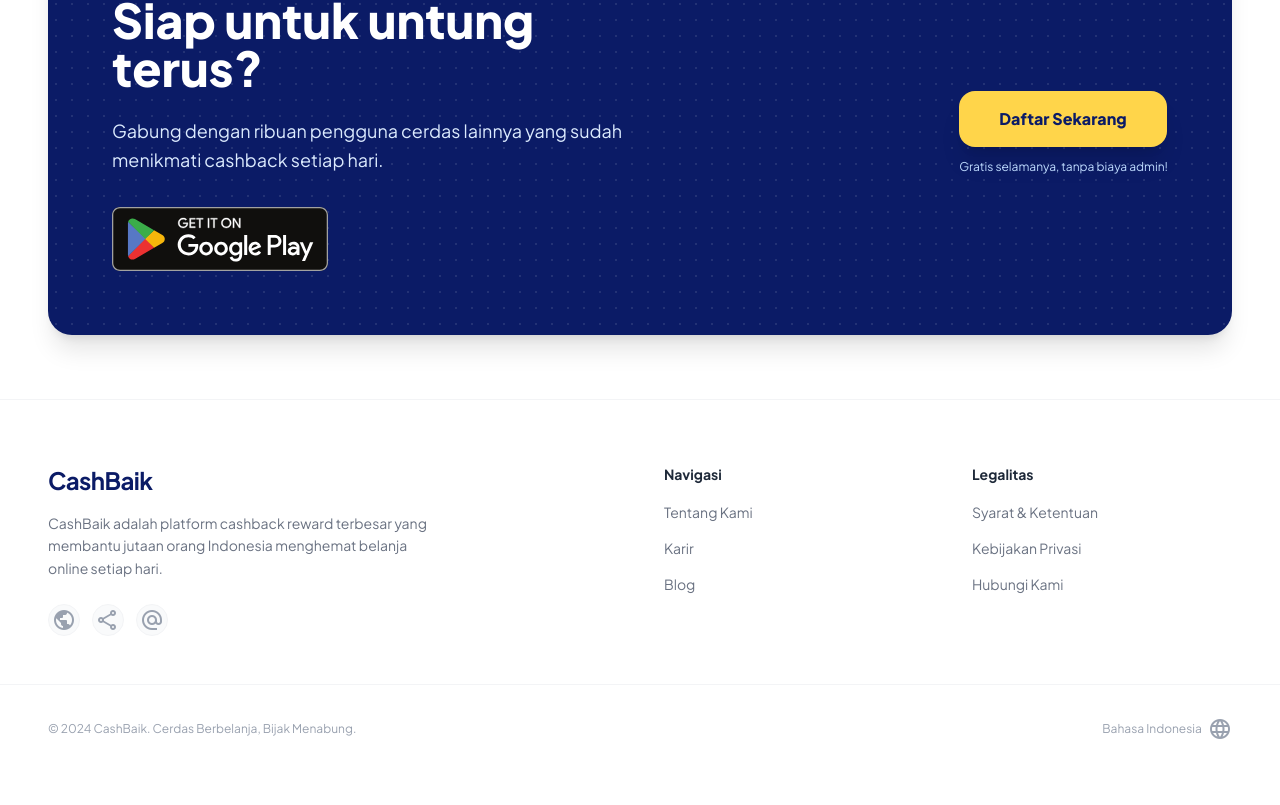
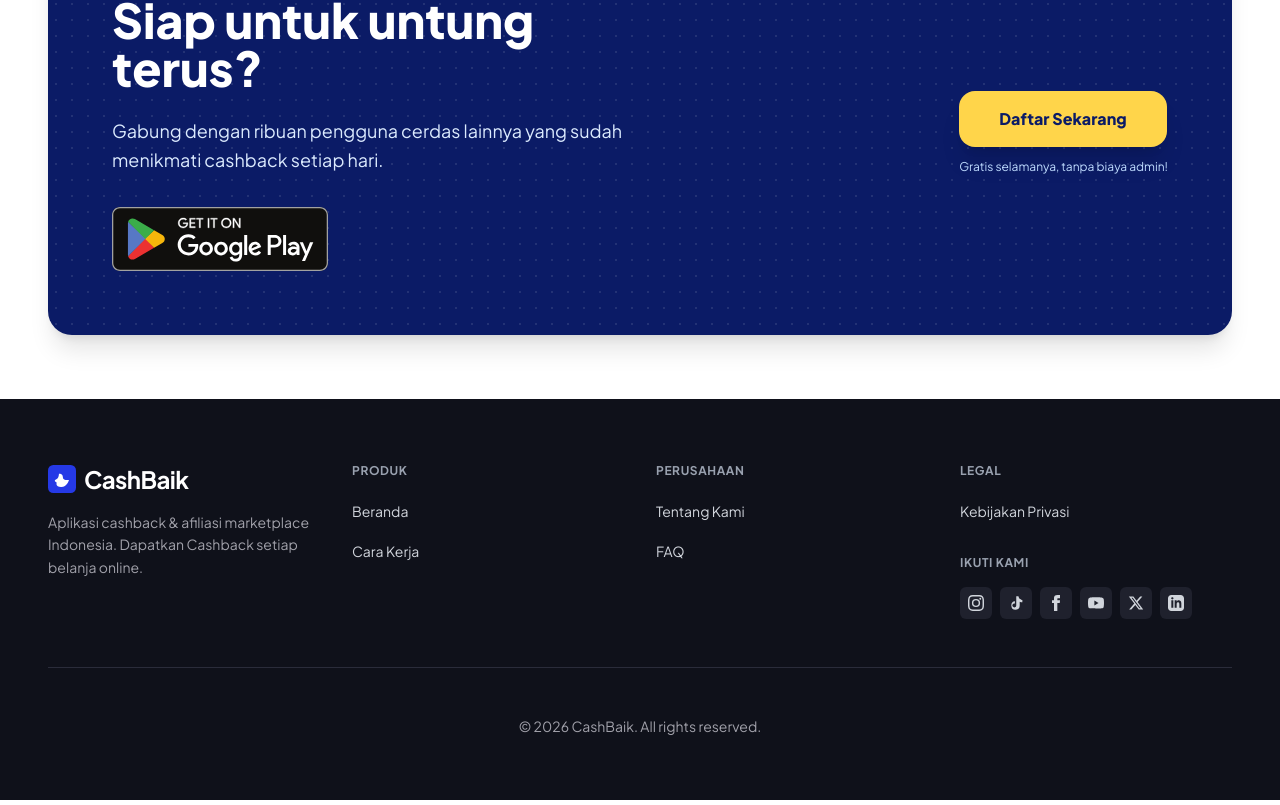
Before and after one commit to rosalindahayin58-source/CashBaik.com, a Vue app: page / in a window 1280 px wide. Shown: the part 1883-2688 px from the top of the page. Built offline with nearby package versions, Linux system fonts and the light colour scheme.

Commit message:
Update semua perubahan

```diff
--- a/src/components/FooterSection.vue
+++ b/src/components/FooterSection.vue
@@ -1,58 +1,86 @@
 <template>
-  <footer class="bg-white border-t border-gray-100 py-16" id="bantuan">
-    <div class="max-w-7xl mx-auto px-6 md:px-12 grid grid-cols-1 md:grid-cols-4 gap-12 mb-12">
+  <footer class="bg-[#0f111a] py-12 md:py-16" id="bantuan">
+    <div class="max-w-7xl mx-auto px-6 md:px-12">
+      <div class="grid grid-cols-1 md:grid-cols-4 md:gap-8 gap-10 mb-12 border-b border-[#2a2c3a] pb-12">
         <!-- Brand column -->
-      <div class="md:col-span-2">
-        <h3 class="font-bold text-2xl text-[#0b1b66] tracking-tight mb-4">CashBaik</h3>
-        <p class="text-gray-500 text-sm max-w-sm leading-relaxed mb-6">
-          CashBaik adalah platform cashback reward terbesar yang membantu jutaan orang Indonesia menghemat belanja online setiap hari.
+        <div class="md:col-span-1">
+          <div class="flex items-center gap-2 mb-4">
+            <!-- Icon -->
+            <svg width="28" height="28" viewBox="0 0 32 32" fill="none" xmlns="http://www.w3.org/2000/svg">
+              <rect width="32" height="32" rx="6" fill="#2539e6"/>
+              <path d="M12.5 10C12.5 10 17 9.5 17 14C17 18.5 24 17 24 17C24 17 22 25 15 25C8 25 10 20 10 20C10 20 5 18 10 16C12.5 15 12.5 10 12.5 10Z" fill="white"/>
+            </svg>
+            <span class="font-bold text-2xl text-white tracking-tight">
+              CashBaik
+            </span>
+          </div>
+          <p class="text-[#a1a1aa] text-sm leading-relaxed max-w-xs">
+            Aplikasi cashback & afiliasi marketplace Indonesia. Dapatkan Cashback setiap belanja online.
           </p>
-        <!-- Social Icons -->
-        <div class="flex gap-3">
-          <a href="#" class="w-8 h-8 rounded-full bg-gray-50 border border-gray-100 flex items-center justify-center text-gray-400 hover:text-[#0b1b66] hover:bg-gray-100 transition-colors">
-            <span class="material-symbols-outlined text-base">public</span>
-          </a>
-          <a href="#" class="w-8 h-8 rounded-full bg-gray-50 border border-gray-100 flex items-center justify-center text-gray-400 hover:text-[#0b1b66] hover:bg-gray-100 transition-colors">
-            <span class="material-symbols-outlined text-base">share</span>
-          </a>
-          <a href="#" class="w-8 h-8 rounded-full bg-gray-50 border border-gray-100 flex items-center justify-center text-gray-400 hover:text-[#0b1b66] hover:bg-gray-100 transition-colors">
-            <span class="material-symbols-outlined text-base">alternate_email</span>
-          </a>
-        </div>
         </div>
 
-      <!-- Navigasi -->
+        <!-- Produk -->
         <div>
-        <h4 class="font-bold text-gray-800 text-sm mb-4">Navigasi</h4>
-        <ul class="space-y-3">
-          <li><a href="#" class="text-gray-500 hover:text-[#0b1b66] text-sm transition-colors">Tentang Kami</a></li>
-          <li><a href="#" class="text-gray-500 hover:text-[#0b1b66] text-sm transition-colors">Karir</a></li>
-          <li><a href="#" class="text-gray-500 hover:text-[#0b1b66] text-sm transition-colors">Blog</a></li>
+          <h4 class="font-bold text-gray-400 text-xs tracking-wider mb-5 uppercase">Produk</h4>
+          <ul class="space-y-4">
+            <li><a href="#" class="text-gray-300 hover:text-white text-sm transition-colors">Beranda</a></li>
+            <li><a href="#" class="text-gray-300 hover:text-white text-sm transition-colors">Cara Kerja</a></li>
           </ul>
         </div>
 
-      <!-- Legalitas -->
+        <!-- Perusahaan -->
         <div>
-        <h4 class="font-bold text-gray-800 text-sm mb-4">Legalitas</h4>
-        <ul class="space-y-3">
-          <li><a href="#" class="text-gray-500 hover:text-[#0b1b66] text-sm transition-colors">Syarat & Ketentuan</a></li>
-          <li><a href="#" class="text-gray-500 hover:text-[#0b1b66] text-sm transition-colors">Kebijakan Privasi</a></li>
-          <li><a href="#" class="text-gray-500 hover:text-[#0b1b66] text-sm transition-colors">Hubungi Kami</a></li>
+          <h4 class="font-bold text-gray-400 text-xs tracking-wider mb-5 uppercase">Perusahaan</h4>
+          <ul class="space-y-4">
+            <li><a href="#" class="text-gray-300 hover:text-white text-sm transition-colors">Tentang Kami</a></li>
+            <li><a href="#" class="text-gray-300 hover:text-white text-sm transition-colors">FAQ</a></li>
           </ul>
+        </div>
+
+        <!-- Legal -->
+        <div>
+          <h4 class="font-bold text-gray-400 text-xs tracking-wider mb-5 uppercase">Legal</h4>
+          <ul class="space-y-4 mb-8">
+            <li><a href="#" class="text-gray-300 hover:text-white text-sm transition-colors">Kebijakan Privasi</a></li>
+          </ul>
+
+          <h4 class="font-bold text-gray-400 text-xs tracking-wider mb-4 uppercase">Ikuti Kami</h4>
+          <div class="flex flex-wrap gap-2">
+            <!-- Instagram -->
+            <a href="#" class="w-8 h-8 rounded-md bg-[#1f212d] hover:bg-[#2a2c3a] flex items-center justify-center text-gray-300 hover:text-white transition-colors">
+              <svg class="w-4 h-4" fill="currentColor" viewBox="0 0 24 24"><path d="M12 2.163c3.204 0 3.584.012 4.85.07 3.252.148 4.771 1.691 4.919 4.919.058 1.265.069 1.645.069 4.849 0 3.205-.012 3.584-.069 4.849-.149 3.225-1.664 4.771-4.919 4.919-1.266.058-1.644.07-4.85.07-3.204 0-3.584-.012-4.849-.07-3.26-.149-4.771-1.699-4.919-4.92-.058-1.265-.07-1.644-.07-4.849 0-3.204.013-3.583.07-4.849.149-3.227 1.664-4.771 4.919-4.919 1.266-.057 1.645-.069 4.849-.069zM12 0C8.741 0 8.333.014 7.053.072 2.695.272.273 2.69.073 7.052.014 8.333 0 8.741 0 12c0 3.259.014 3.668.072 4.948.2 4.358 2.618 6.78 6.98 6.98C8.333 23.986 8.741 24 12 24c3.259 0 3.668-.014 4.948-.072 4.354-.2 6.782-2.618 6.979-6.98.059-1.28.073-1.689.073-4.948 0-3.259-.014-3.667-.072-4.947-.196-4.354-2.617-6.78-6.979-6.98C15.668.014 15.259 0 12 0zm0 5.838a6.162 6.162 0 100 12.324 6.162 6.162 0 000-12.324zM12 16a4 4 0 110-8 4 4 0 010 8zm6.406-11.845a1.44 1.44 0 100 2.881 1.44 1.44 0 000-2.881z"/></svg>
+            </a>
+            <!-- TikTok -->
+            <a href="#" class="w-8 h-8 rounded-md bg-[#1f212d] hover:bg-[#2a2c3a] flex items-center justify-center text-gray-300 hover:text-white transition-colors">
+              <svg class="w-4 h-4" fill="currentColor" viewBox="0 0 24 24"><path d="M19.59 6.69a4.83 4.83 0 01-3.77-4.25V2h-3.45v13.67a2.89 2.89 0 01-5.2 1.74 2.89 2.89 0 012.31-4.64 2.93 2.93 0 01.88.13V9.4a6.84 6.84 0 00-1-.05A6.33 6.33 0 005 15.68a6.34 6.34 0 006.27 6.32 6.32 6.32 0 006.27-6.32V10a8.27 8.27 0 004 1.05v-3.4a4.85 4.85 0 01-1.95-.96z"/></svg>
+            </a>
+            <!-- Facebook -->
+            <a href="#" class="w-8 h-8 rounded-md bg-[#1f212d] hover:bg-[#2a2c3a] flex items-center justify-center text-gray-300 hover:text-white transition-colors">
+              <svg class="w-4 h-4" fill="currentColor" viewBox="0 0 24 24"><path d="M9 8h-3v4h3v12h5v-12h3.642l.358-4h-4v-1.667c0-.955.192-1.333 1.115-1.333h2.885v-5h-3.808c-3.596 0-5.192 1.583-5.192 4.615v3.385z"/></svg>
+            </a>
+            <!-- YouTube -->
+            <a href="#" class="w-8 h-8 rounded-md bg-[#1f212d] hover:bg-[#2a2c3a] flex items-center justify-center text-gray-300 hover:text-white transition-colors">
+              <svg class="w-4 h-4" fill="currentColor" viewBox="0 0 24 24"><path d="M23.498 6.186a3.016 3.016 0 0 0-2.122-2.136C19.505 3.545 12 3.545 12 3.545s-7.505 0-9.377.505A3.017 3.017 0 0 0 .502 6.186C0 8.07 0 12 0 12s0 3.93.502 5.814a3.016 3.016 0 0 0 2.122 2.136c1.871.505 9.376.505 9.376.505s7.505 0 9.377-.505a3.015 3.015 0 0 0 2.122-2.136C24 15.93 24 12 24 12s0-3.93-.502-5.814zM9.545 15.568V8.432L15.818 12l-6.273 3.568z"/></svg>
+            </a>
+            <!-- X (Twitter) -->
+            <a href="#" class="w-8 h-8 rounded-md bg-[#1f212d] hover:bg-[#2a2c3a] flex items-center justify-center text-gray-300 hover:text-white transition-colors">
+              <svg class="w-4 h-4" fill="currentColor" viewBox="0 0 24 24"><path d="M18.244 2.25h3.308l-7.227 8.26 8.502 11.24H16.17l-5.214-6.817L4.99 21.75H1.68l7.73-8.835L1.254 2.25H8.08l4.713 6.231zm-1.161 17.52h1.833L7.084 4.126H5.117z"/></svg>
+            </a>
+            <!-- LinkedIn -->
+            <a href="#" class="w-8 h-8 rounded-md bg-[#1f212d] hover:bg-[#2a2c3a] flex items-center justify-center text-gray-300 hover:text-white transition-colors">
+              <svg class="w-4 h-4" fill="currentColor" viewBox="0 0 24 24"><path d="M19 0h-14c-2.761 0-5 2.239-5 5v14c0 2.761 2.239 5 5 5h14c2.762 0 5-2.239 5-5v-14c0-2.761-2.238-5-5-5zm-11 19h-3v-11h3v11zm-1.5-12.268c-.966 0-1.75-.79-1.75-1.764s.784-1.764 1.75-1.764 1.75.79 1.75 1.764-.783 1.764-1.75 1.764zm13.5 12.268h-3v-5.604c0-3.368-4-3.113-4 0v5.604h-3v-11h3v1.765c1.396-2.586 7-2.777 7 2.476v6.759z"/></svg>
+            </a>
+          </div>
         </div>
       </div>
 
       <!-- Bottom Bar -->
-    <div class="max-w-7xl mx-auto px-6 md:px-12 pt-8 border-t border-gray-100 flex flex-col sm:flex-row justify-between items-center gap-4 text-xs text-gray-400">
-      <p>© 2024 CashBaik. Cerdas Berbelanja, Bijak Menabung.</p>
-      <div class="flex items-center gap-1.5 cursor-pointer hover:text-gray-600 transition-colors">
-        <span>Bahasa Indonesia</span>
-        <span class="material-symbols-outlined text-sm">language</span>
+      <div class="text-center text-sm text-[#a1a1aa]">
+        <p>© 2026 CashBaik. All rights reserved.</p>
       </div>
     </div>
   </footer>
 </template>
 
 <script setup>
-// Static footer layout matching the screenshot
 </script>
--- a/src/components/NavBar.vue
+++ b/src/components/NavBar.vue
@@ -4,6 +4,10 @@
 
       <!-- Logo -->
       <div class="flex items-center gap-2">
+        <svg width="32" height="32" viewBox="0 0 32 32" fill="none" xmlns="http://www.w3.org/2000/svg">
+          <rect width="32" height="32" rx="6" fill="#2539e6"/>
+          <path d="M14 11.5C14 11.5 19 11 19 16C19 21 27 19 27 19C27 19 25 28 17 28C9 28 11 22 11 22C11 22 6 20 11 18C14 17 14 11.5 14 11.5Z" fill="white"/>
+        </svg>
         <span class="font-bold text-2xl text-[#000666] tracking-tight">
           CashBaik
         </span>
```
Lines whose indentation alone changed are shown as unchanged.
